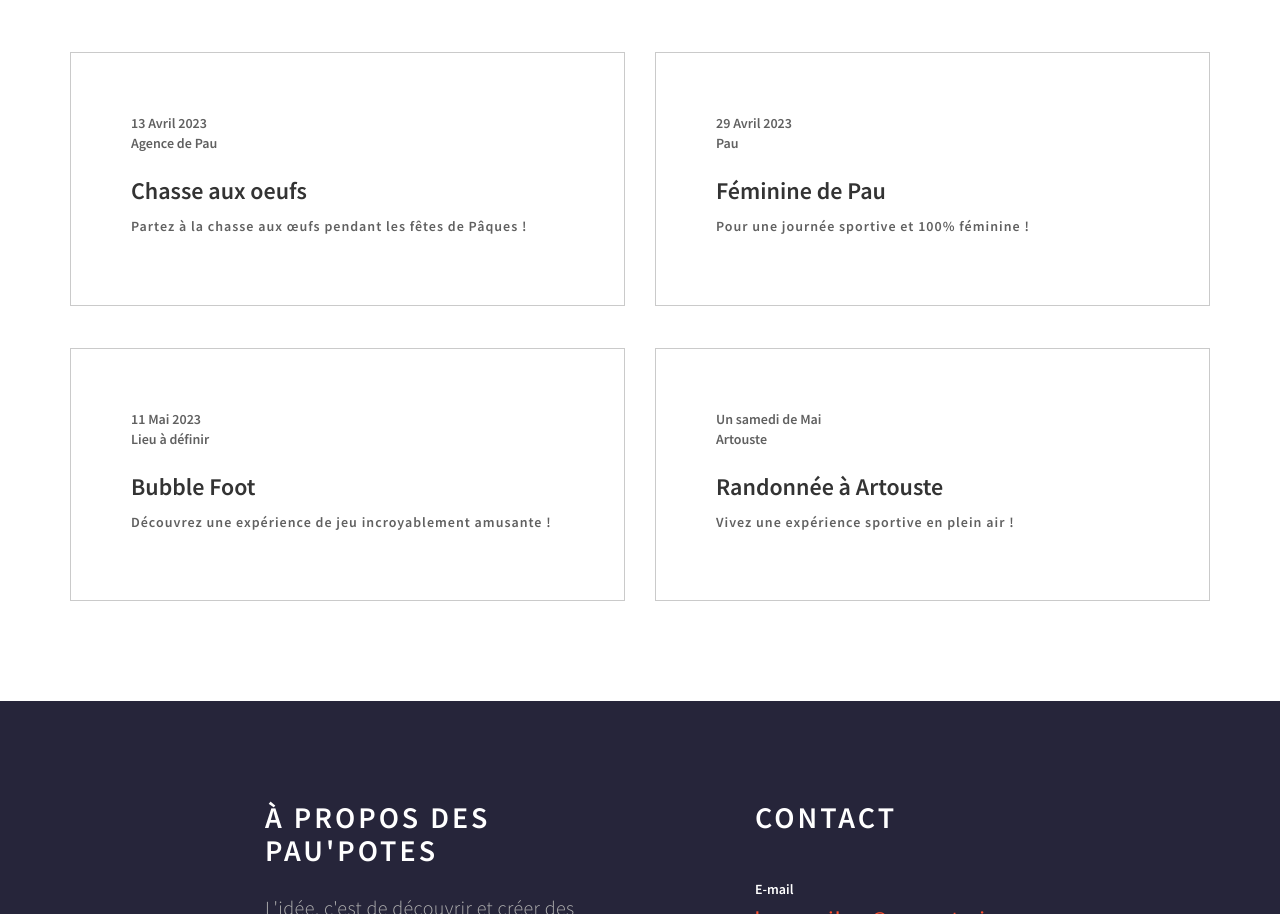
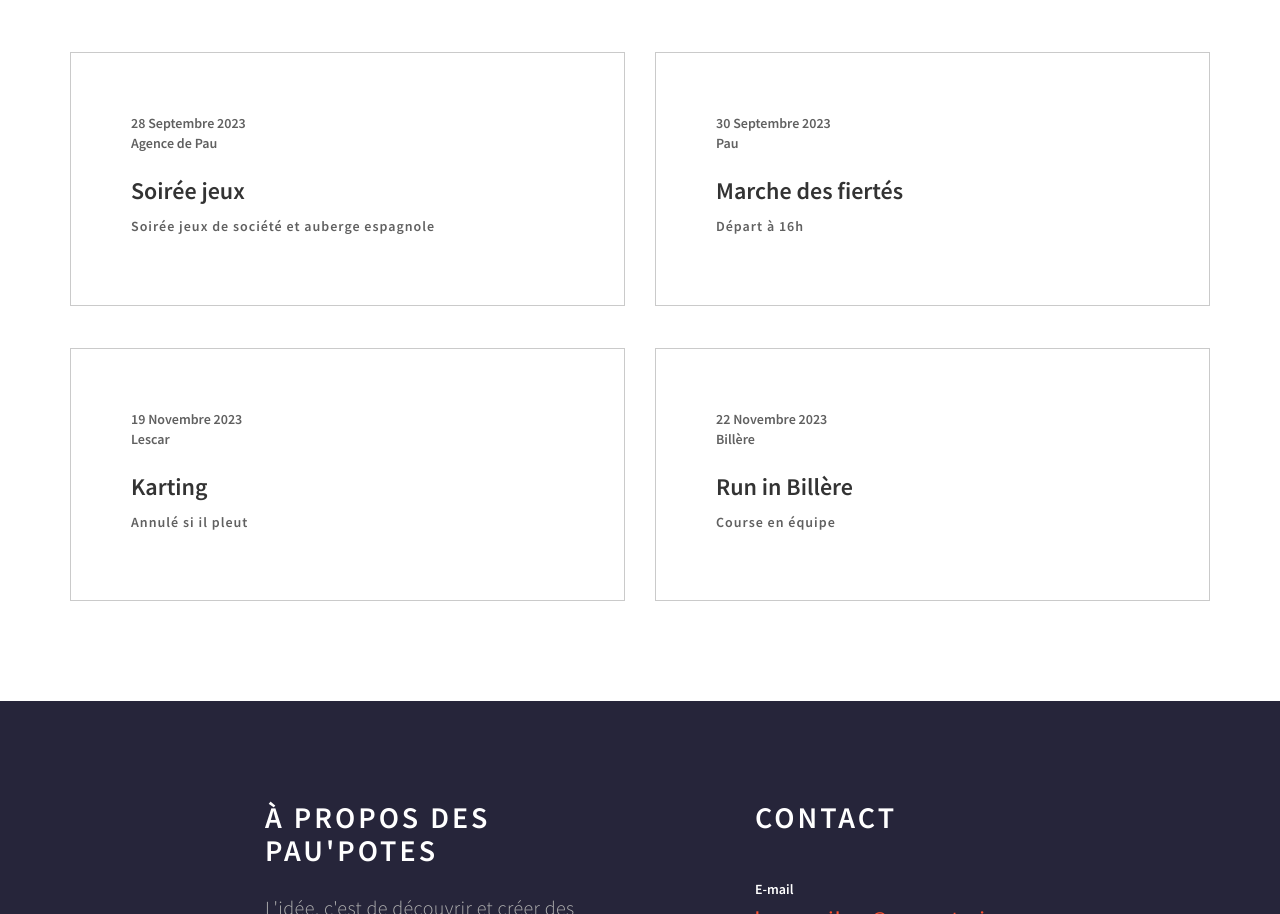
Before and after one commit to HugoErb/pau-potes, a plain HTML site: page index.html in a window 1280 px wide. Shown: the part 1891-2805 px from the top of the page. Drawn offline with Linux system fonts and the light colour scheme.

Commit message:
maj calendar

```diff
--- a/index.html
+++ b/index.html
@@ -139,33 +139,33 @@
 
 				<div class="wow fadeInUp col-md-6 col-sm-12" data-wow-delay="0.5s">
 					<div class="calendar-thumb" id="case_haut_gauche">
-						<span class="calendar-date">13 Avril 2023<br>Agence de Pau</span>
-						<h3 class="calendar-title">Chasse aux oeufs</h3>
-						<h5 id="calendar-author">Partez à la chasse aux œufs pendant les fêtes de Pâques !</h5>
+						<span class="calendar-date">28 Septembre 2023<br>Agence de Pau</span>
+						<h3 class="calendar-title">Soirée jeux</h3>
+						<h5 id="calendar-author">Soirée jeux de société et auberge espagnole</h5>
 					</div>
 				</div>
 
 				<div class="wow fadeInUp col-md-6 col-sm-12" data-wow-delay="0.9s">
 					<div class="calendar-thumb" id="case_haut_droite">
-						<span class="calendar-date">29 Avril 2023<br>Pau</span>
-						<h3 class="calendar-title">Féminine de Pau</h3>
-						<h5 id="calendar-author">Pour une journée sportive et 100% féminine !</h5>
+						<span class="calendar-date">30 Septembre 2023<br>Pau</span>
+						<h3 class="calendar-title">Marche des fiertés</h3>
+						<h5 id="calendar-author">Départ à 16h</h5>
 					</div>
 				</div>
 
 				<div class="wow fadeInUp col-md-6 col-sm-12" data-wow-delay="1s">
 					<div class="calendar-thumb" id="case_bas_gauche">
-						<span class="calendar-date">11 Mai 2023<br>Lieu à définir</span>
-						<h3 class="calendar-title">Bubble Foot</h3>
-						<h5 id="calendar-author">Découvrez une expérience de jeu incroyablement amusante !</h5>
+						<span class="calendar-date">19 Novembre 2023<br>Lescar</span>
+						<h3 class="calendar-title">Karting</h3>
+						<h5 id="calendar-author">Annulé si il pleut</h5>
 					</div>
 				</div>
 
 				<div class="wow fadeInUp col-md-6 col-sm-12" data-wow-delay="1.3s">
 					<div class="calendar-thumb" id="case_bas_droite">
-						<span class="calendar-date">Un samedi de Mai<br>Artouste</span>
-						<h3 class="calendar-title">Randonnée à Artouste</h3>
-						<h5 id="calendar-author">Vivez une expérience sportive en plein air !</h5>
+						<span class="calendar-date">22 Novembre 2023<br>Billère</span>
+						<h3 class="calendar-title">Run in Billère</h3>
+						<h5 id="calendar-author">Course en équipe</h5>
 					</div>
 				</div>
 
```
